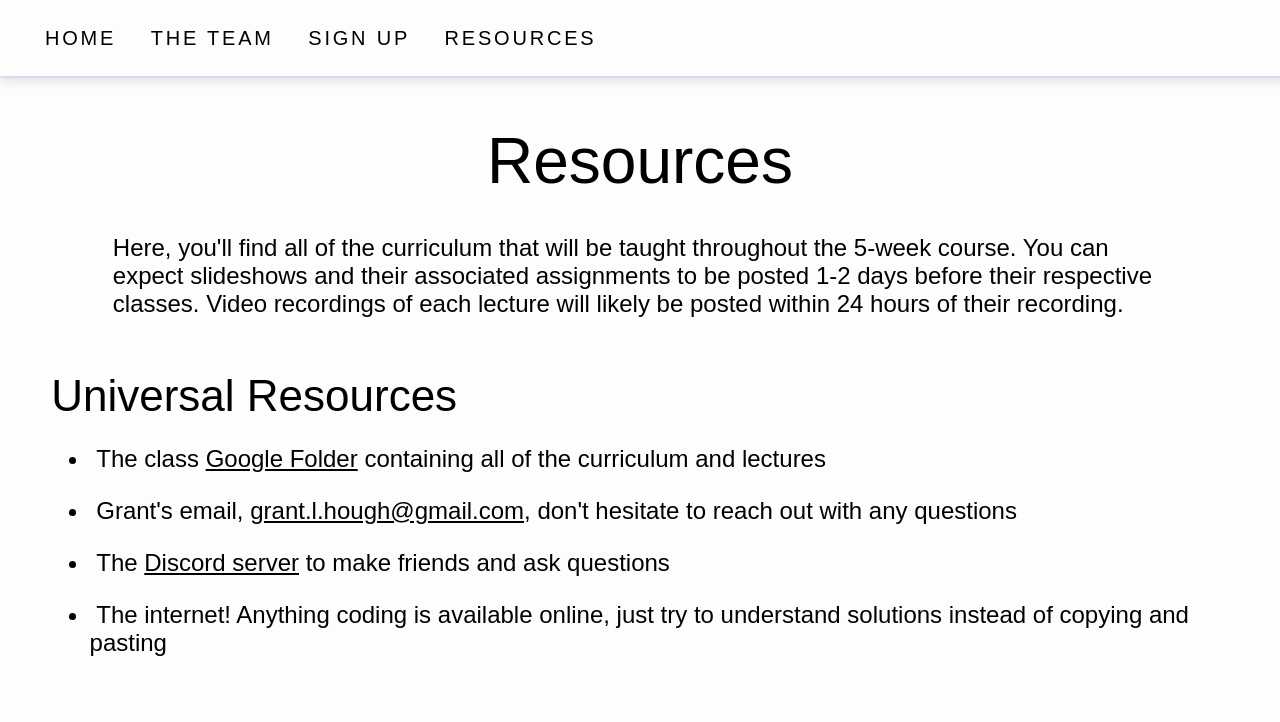
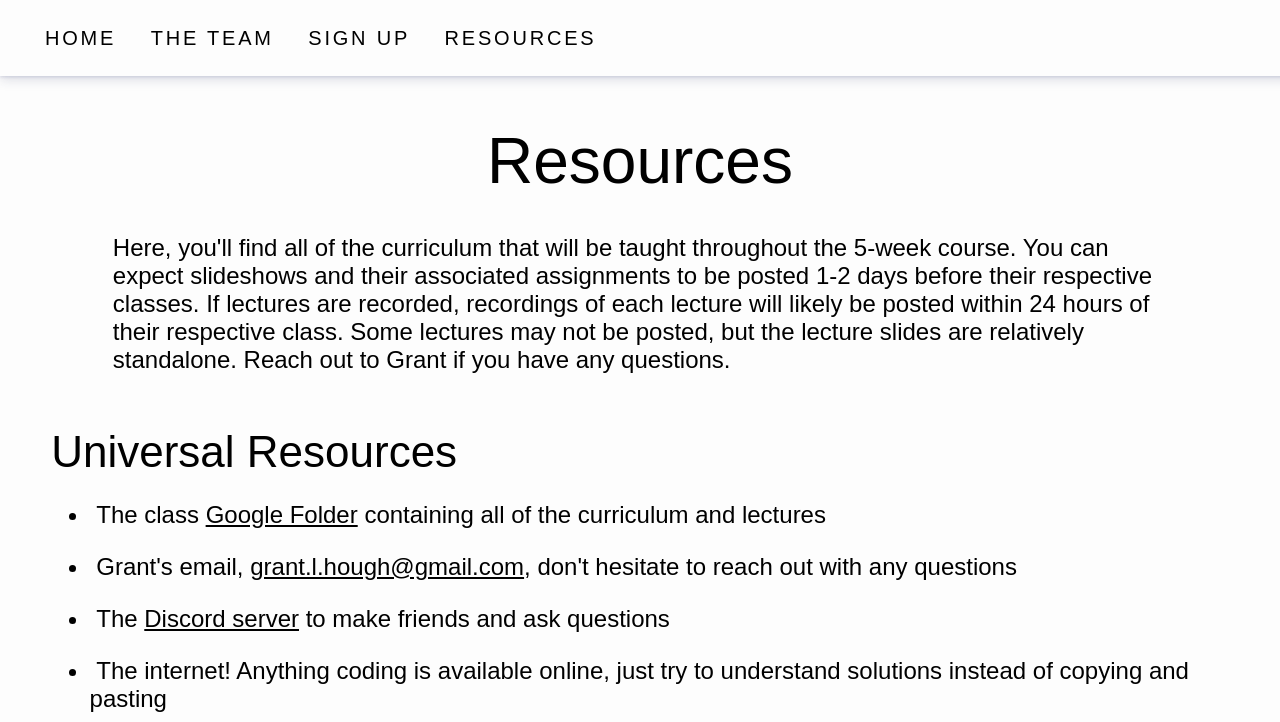
Before and after one commit to GrantHough/Zero-To-AI-Web-Apps-Website, a plain HTML site: page resources.html in a window 1280 px wide. Shown: the top 722 px of the page. Drawn offline with Linux system fonts and the light colour scheme; a web font is replaced by a local one.

Commit message:
asdsfdsfd

```diff
--- a/resources.html
+++ b/resources.html
@@ -29,7 +29,7 @@
     <div id="main-container">
         <div id="curriculum-title-container">
             <h1 id="curriculum-title">Resources</h1>
-            <p id="curriculum-description">Here, you'll find all of the curriculum that will be taught throughout the 5-week course. You can expect slideshows and their associated assignments to be posted 1-2 days before their respective classes. Video recordings of each lecture will likely be posted within 24 hours of their recording.</p>
+            <p id="curriculum-description">Here, you'll find all of the curriculum that will be taught throughout the 5-week course. You can expect slideshows and their associated assignments to be posted 1-2 days before their respective classes. If lectures are recorded, recordings of each lecture will likely be posted within 24 hours of their respective class. Some lectures may not be posted, but the lecture slides are relatively standalone. Reach out to Grant if you have any questions.</p>
         </div>
         <div class="curriculum-day-container" id="universal-resources-container">
             <h2 class="subtitle">Universal Resources</h2>
```
